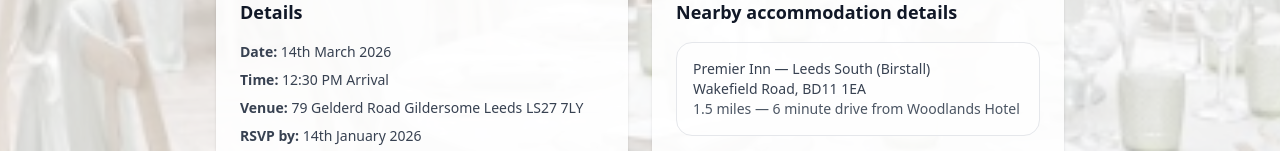
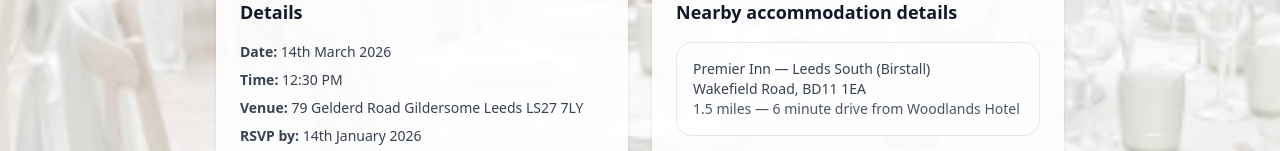
Before and after one commit to novamontie/wedding-rsvp, a React (Create React App) app: page / in a window 1280 px wide. Shown: the part 1546-1697 px from the top of the page. Built offline with nearby package versions, Linux system fonts and the light colour scheme.

Commit message:
Update App.js

```diff
--- a/src/App.js
+++ b/src/App.js
@@ -201,7 +201,7 @@ export default function WeddingRSVP() {
   const WEDDING = {
     coupleNames: "Demi & Liam",
     date: "14th March 2026",
-    time: "12:30 PM Arrival",
+    time: "12:30 PM",
     venue: "79 Gelderd Road Gildersome Leeds LS27 7LY",
     rsvpBy: "14th January 2026",
   };
```
